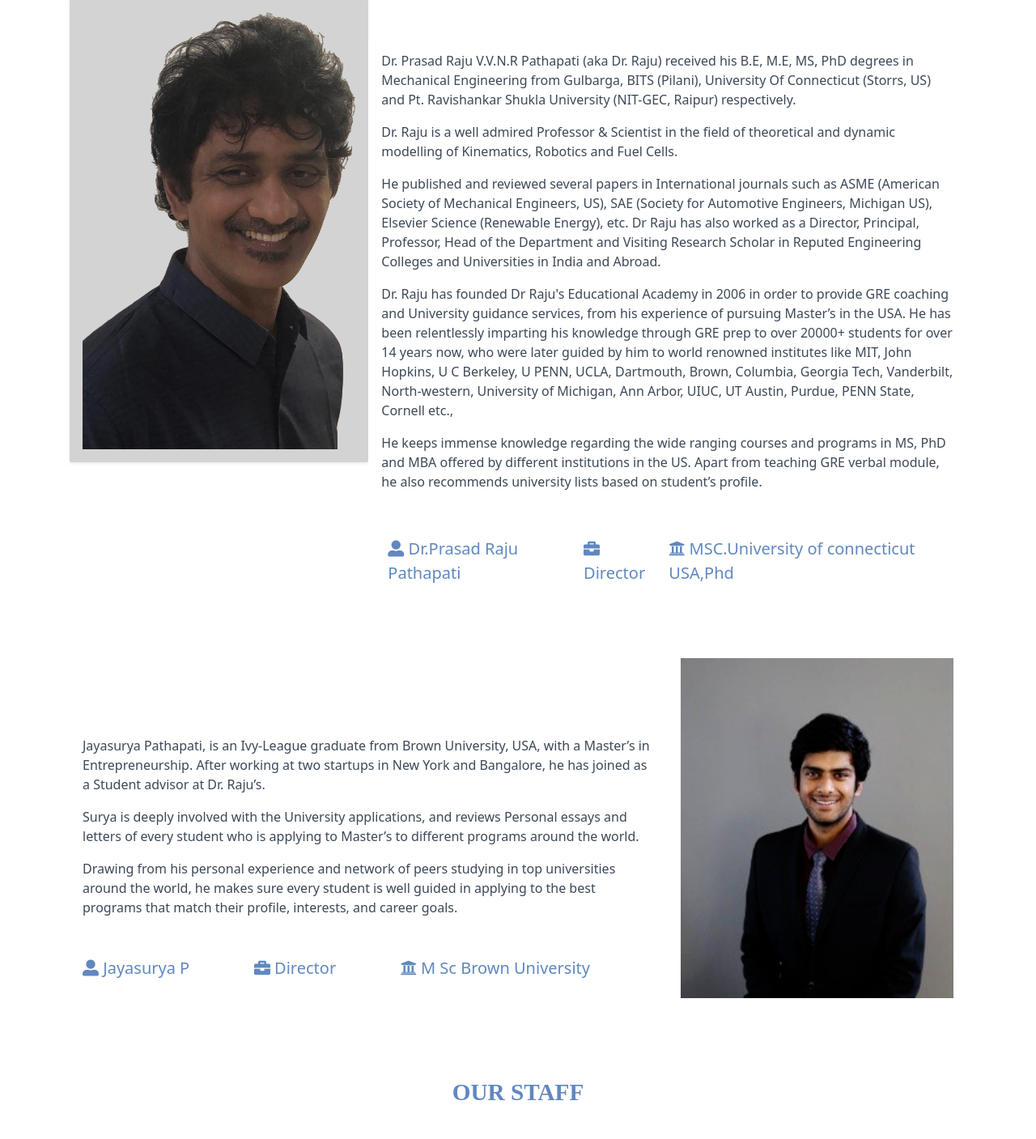
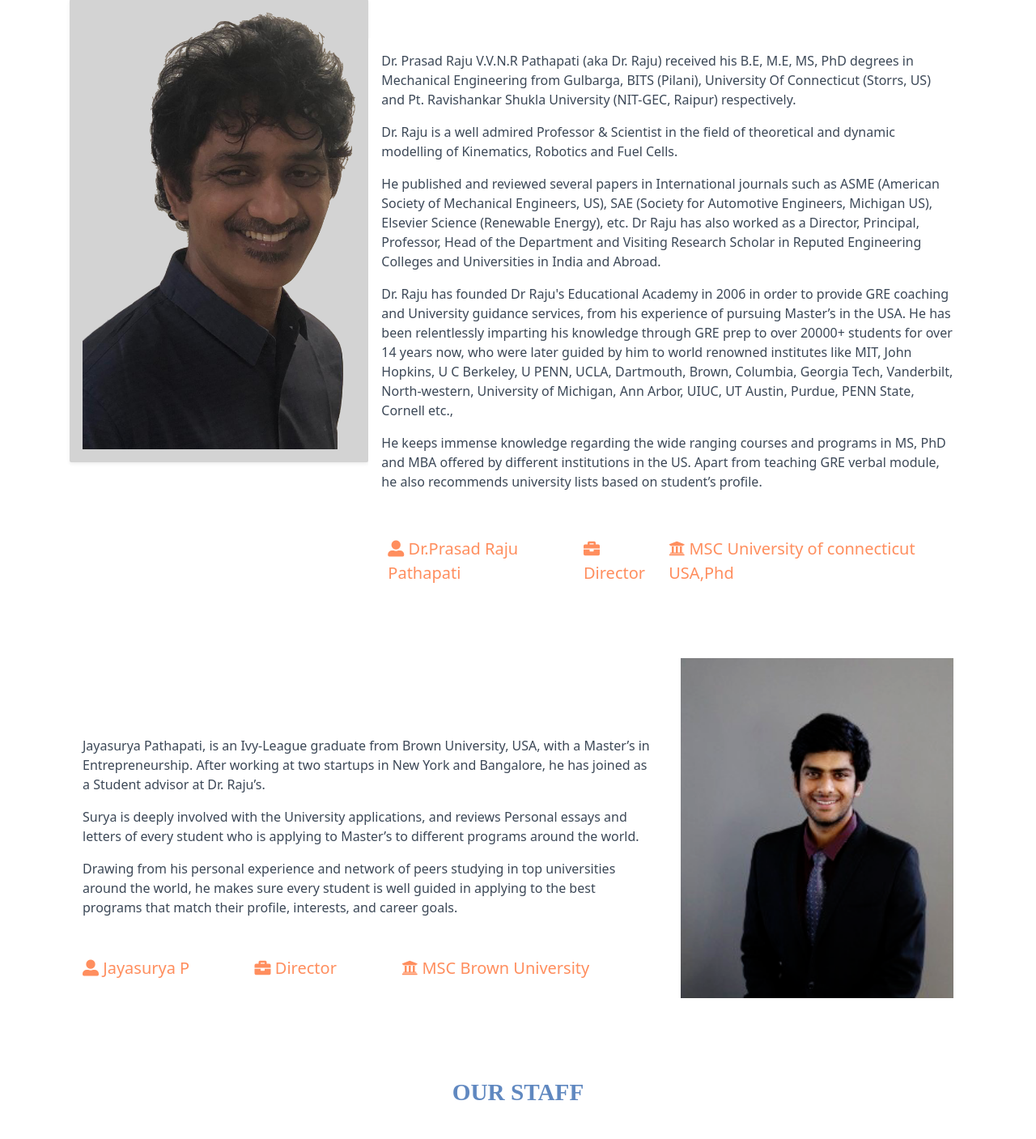
Before and after one commit to GA352491/drrajus, a Django app: page /about_us/ in a window 1280 px wide. Shown: the part 331-1738 px from the top of the page at 81% size. Run offline with Django 3.2, Linux system fonts and the light colour scheme; some libraries are stand-ins or nearby versions.

Commit message:
Update About_us.html

```diff
--- a/elearning/templates/about_us/About_us.html
+++ b/elearning/templates/about_us/About_us.html
@@ -133,7 +133,8 @@
                                  </h5>
                              </div>
                          </div>-->
-                        <div class="d-none d-lg-block" style="color: #6088c0;font-weight: -300">
+
+                        <div class="d-none d-lg-block" style="color: #ff8e5e;">
                             <div class="d-flex mt-5">
                                 <div class="p-2 flex-fill ">
                                 <span style="font-size: 20px;">
@@ -150,31 +151,16 @@
                                 <div class="p-2 flex-fill ">
                                 <span style="font-size: 20px">
 
-                                <i class="fas fa-university"></i> MSC.University of connecticut USA,Phd
+                                <i class="fas fa-university"></i> MSC University of connecticut USA,Phd
                                 </span>
                                 </div>
                             </div>
                         </div>
-                        <div class="d-block d-lg-none" style="color: #6088c0;font-weight: -300">
-                            <div class="d-flex mt-5">
-                                <div class="flex-fill ">
-                                <span style="font-size: 11px">
-                                    <i class="fas fa-user-alt"></i>
-                                    Dr.Prasad Raju Pathapati
-                                </span>
-                                </div>
-                                <div class="flex-fill ">
-                                <span style="font-size: 11px">
-                                     <i class="fas fa-briefcase"></i>
-                                    Director
-                                </span>
-                                </div>
-                                <div class=" flex-fill ">
-                                <span style="font-size: 11px">
+                        <div class="d-block d-lg-none">
+                            <div style="text-align: end;padding-top: 20px">
+                                <span style="color: #ff8e5e">  - Dr.Prasad Raju Pathapati (Director)</span>
+                                <p style="color: grey"><b>MSC University of connecticut USA,Phd</b></p>
 
-                                <i class="fas fa-university"></i> MSC.University of connecticut USA,Phd
-                                </span>
-                                </div>
                             </div>
                         </div>
                     </div>
@@ -216,7 +202,7 @@
                                 </h5>
                             </div>
                         </div>-->
-                        <div class="d-none d-lg-block" style="color: #6088c0;font-weight: -300">
+                        <div class="d-none d-lg-block" style="color:#ff8e5e;">
                             <div class="d-flex mt-5">
                                 <div class=" flex-fill ">
                                 <span style="font-size: 20px;">
@@ -233,32 +219,18 @@
                                 <div class="flex-fill ">
                                 <span style="font-size: 20px">
 
-                                <i class="fas fa-university"></i> M Sc Brown University
+                                <i class="fas fa-university"></i> MSC Brown University
                                 </span>
                                 </div>
                             </div>
                         </div>
-                        <div class="d-block d-lg-none" style="color: #6088c0;font-weight: -300">
-                            <div class="d-flex mt-5">
-                                <div class=" flex-fill ">
-                                <span style="font-size: 11px">
-                                    <i class="fas fa-user-alt"></i>
-                                    Jayasurya P
-                                </span>
-                                </div>
-                                <div class="flex-fill ">
-                                <span style="font-size: 11px">
-                                     <i class="fas fa-briefcase"></i>
-                                    Director
-                                </span>
-                                </div>
-                                <div class=" flex-fill ">
-                                <span style="font-size: 11px">
+                        <div class="d-block d-lg-none" style="color: #6088c0;">
+                            <div style="text-align: end;padding-top: 20px">
+                                <span style="color: #ff8e5e">  - Jayasurya P (Director)</span>
+                                <p style="color: grey"><b> MSC Brown University</b></p>
 
-                                <i class="fas fa-university"></i> M Sc Brown University
-                                </span>
-                                </div>
                             </div>
+
                         </div>
                     </div>
                 </div>
```
